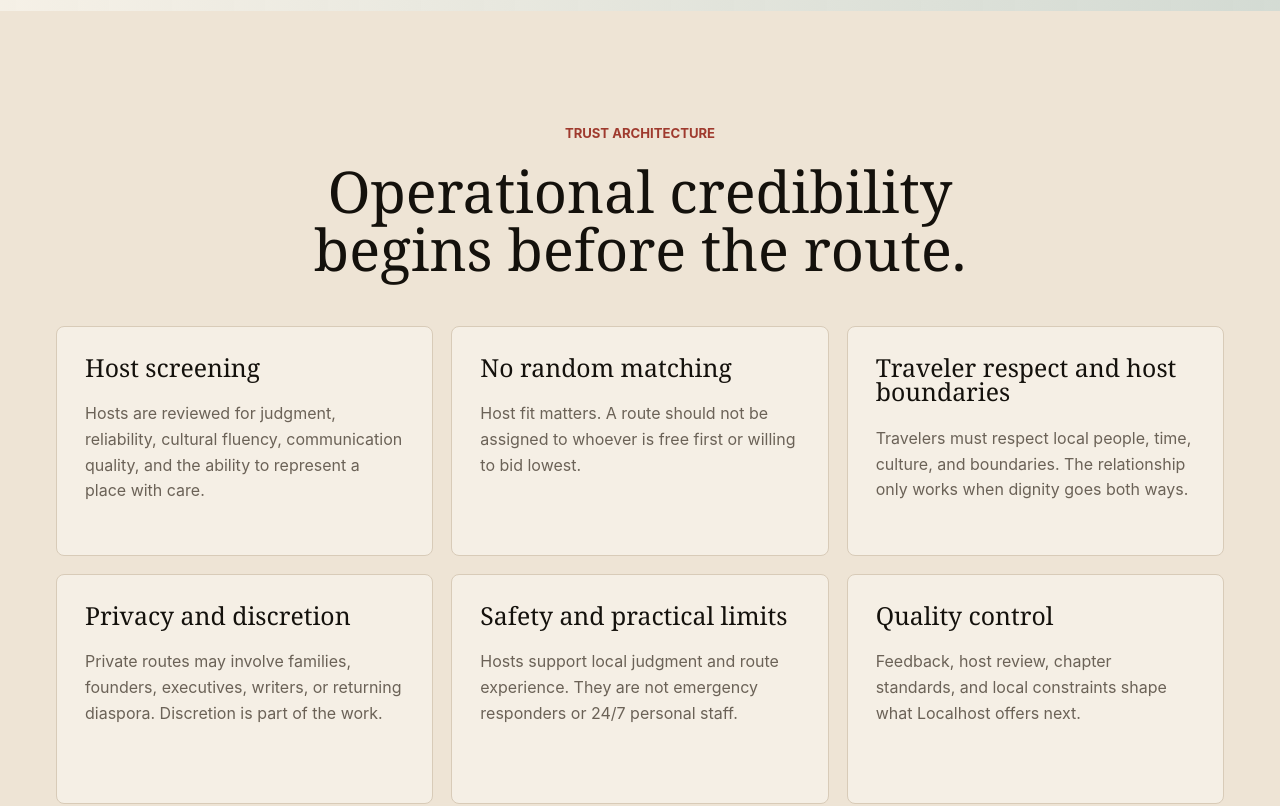
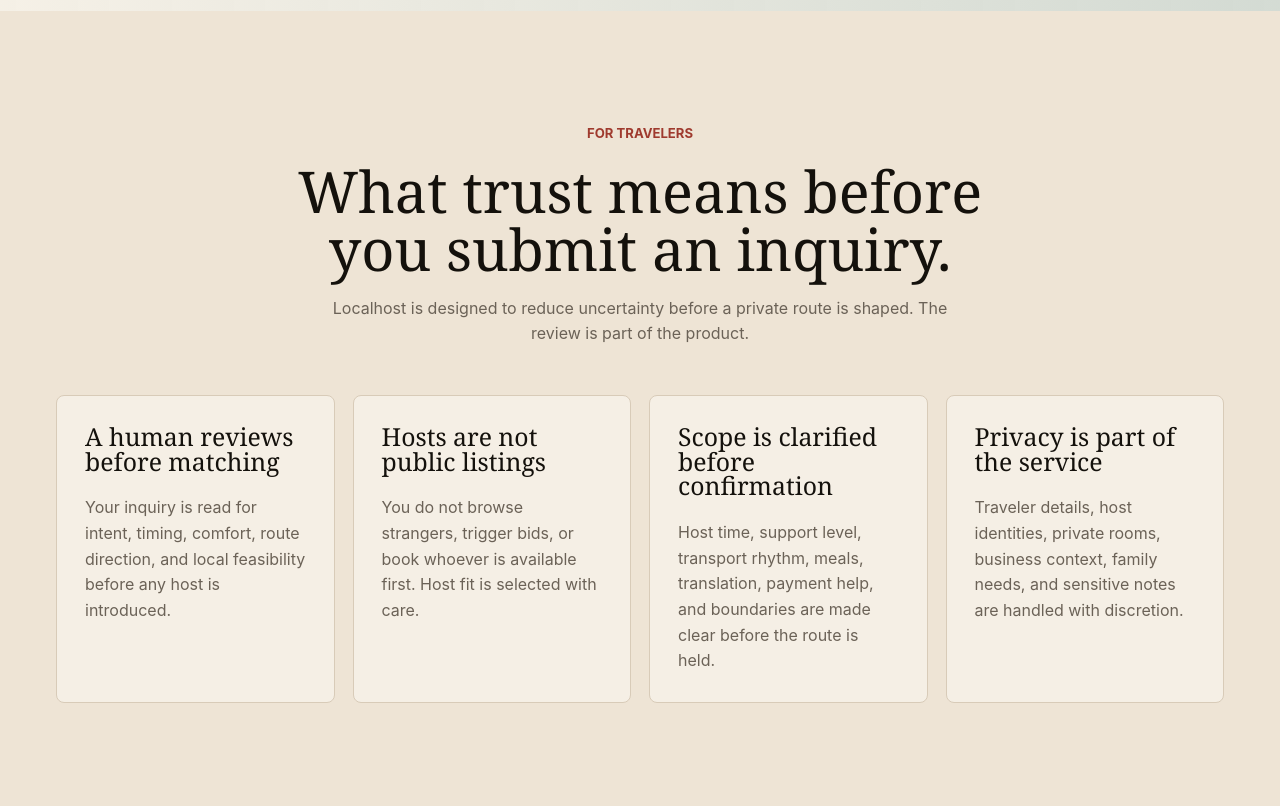
Before and after one commit to luckyericyao/localhostchinav1, a Next.js app: page /trust in a window 1280 px wide. Shown: the part 700-1506 px from the top of the page. Built offline with nearby package versions, Linux system fonts and the light colour scheme; grey boxes are pictures that could not be loaded.

Commit message:
Clarify traveler trust assurances

```diff
--- a/app/trust/page.tsx
+++ b/app/trust/page.tsx
@@ -41,6 +41,29 @@ const trustPillars = [
     title: "Quality control",
     copy:
       "Feedback, host review, chapter standards, and local constraints shape what Localhost offers next."
+  }
+];
+
+const travelerAssurance = [
+  {
+    title: "A human reviews before matching",
+    copy:
+      "Your inquiry is read for intent, timing, comfort, route direction, and local feasibility before any host is introduced."
+  },
+  {
+    title: "Hosts are not public listings",
+    copy:
+      "You do not browse strangers, trigger bids, or book whoever is available first. Host fit is selected with care."
+  },
+  {
+    title: "Scope is clarified before confirmation",
+    copy:
+      "Host time, support level, transport rhythm, meals, translation, payment help, and boundaries are made clear before the route is held."
+  },
+  {
+    title: "Privacy is part of the service",
+    copy:
+      "Traveler details, host identities, private rooms, business context, family needs, and sensitive notes are handled with discretion."
   }
 ];
 
@@ -103,6 +126,25 @@ export default function TrustPage() {
                 Start partner conversation
               </Link>
             </div>
+          </div>
+        </section>
+
+        <section className="section section--stone">
+          <div className="section-heading section-heading--center">
+            <p className="eyebrow">For Travelers</p>
+            <h2>What trust means before you submit an inquiry.</h2>
+            <p>
+              Localhost is designed to reduce uncertainty before a private route
+              is shaped. The review is part of the product.
+            </p>
+          </div>
+          <div className="support-card-grid">
+            {travelerAssurance.map((item) => (
+              <article className="support-detail-card" key={item.title}>
+                <h3>{item.title}</h3>
+                <p>{item.copy}</p>
+              </article>
+            ))}
           </div>
         </section>
 
```
